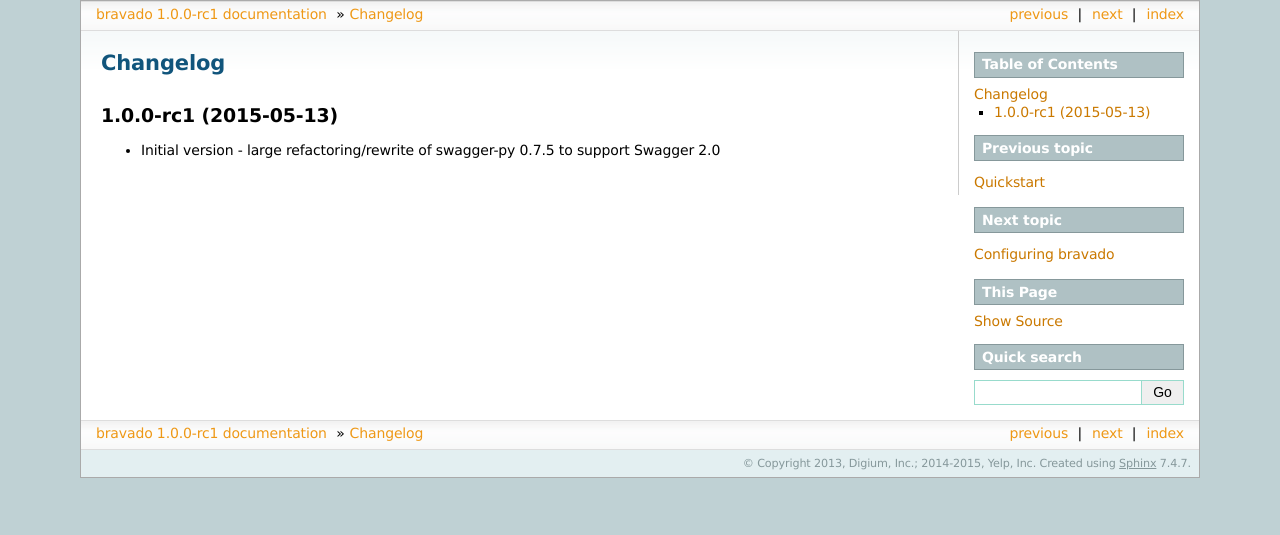
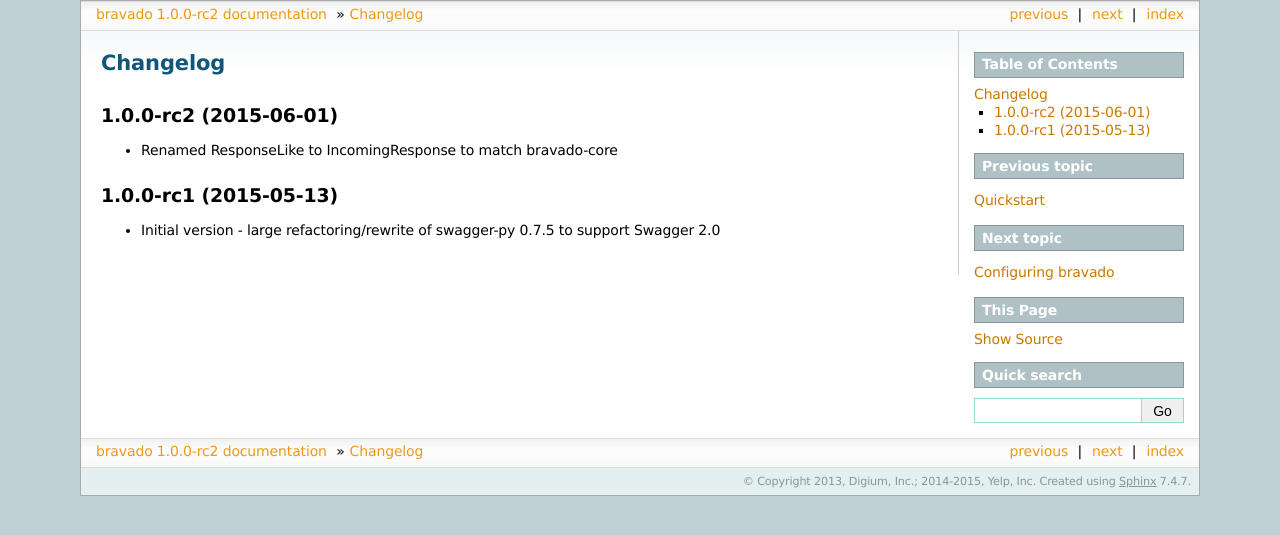
Before and after one commit to Yelp/bravado, a Sphinx documentation site: the page built from docs/source/changelog.rst, in a window 1280 px wide. Shown: the top 535 px of the page. Built offline with Sphinx 7.4.7, drawn with Linux system fonts in a browser that asks for light colours.

Commit message:
Bump to 1.0.0-rc2

```diff
--- a/CHANGELOG.rst
+++ b/CHANGELOG.rst
@@ -1,3 +1,7 @@
+1.0.0-rc2 (2015-06-01)
+----------------------
+- Renamed ResponseLike to IncomingResponse to match bravado-core
+
 1.0.0-rc1 (2015-05-13)
 ----------------------
 - Initial version - large refactoring/rewrite of swagger-py 0.7.5 to support Swagger 2.0
--- a/bravado/__init__.py
+++ b/bravado/__init__.py
@@ -1,2 +1,2 @@
 
-version = '1.0.0-rc1'
+version = '1.0.0-rc2'
--- a/docs/source/changelog.rst
+++ b/docs/source/changelog.rst
@@ -1,5 +1,9 @@
 Changelog
 =========
+
+1.0.0-rc2 (2015-06-01)
+++++++++++++++++++++++
+* Renamed ResponseLike to IncomingResponse to match bravado-core
 
 1.0.0-rc1 (2015-05-13)
 ++++++++++++++++++++++
--- a/setup.py
+++ b/setup.py
@@ -29,7 +29,7 @@
         "Programming Language :: Python :: 2.7",
     ],
     install_requires=[
-        "bravado-core >= 1.0.0-rc1",
+        "bravado-core >= 1.0.0-rc2",
         "crochet >= 1.4.0",
         "fido >= 1.0.1",
         "python-dateutil",
```
